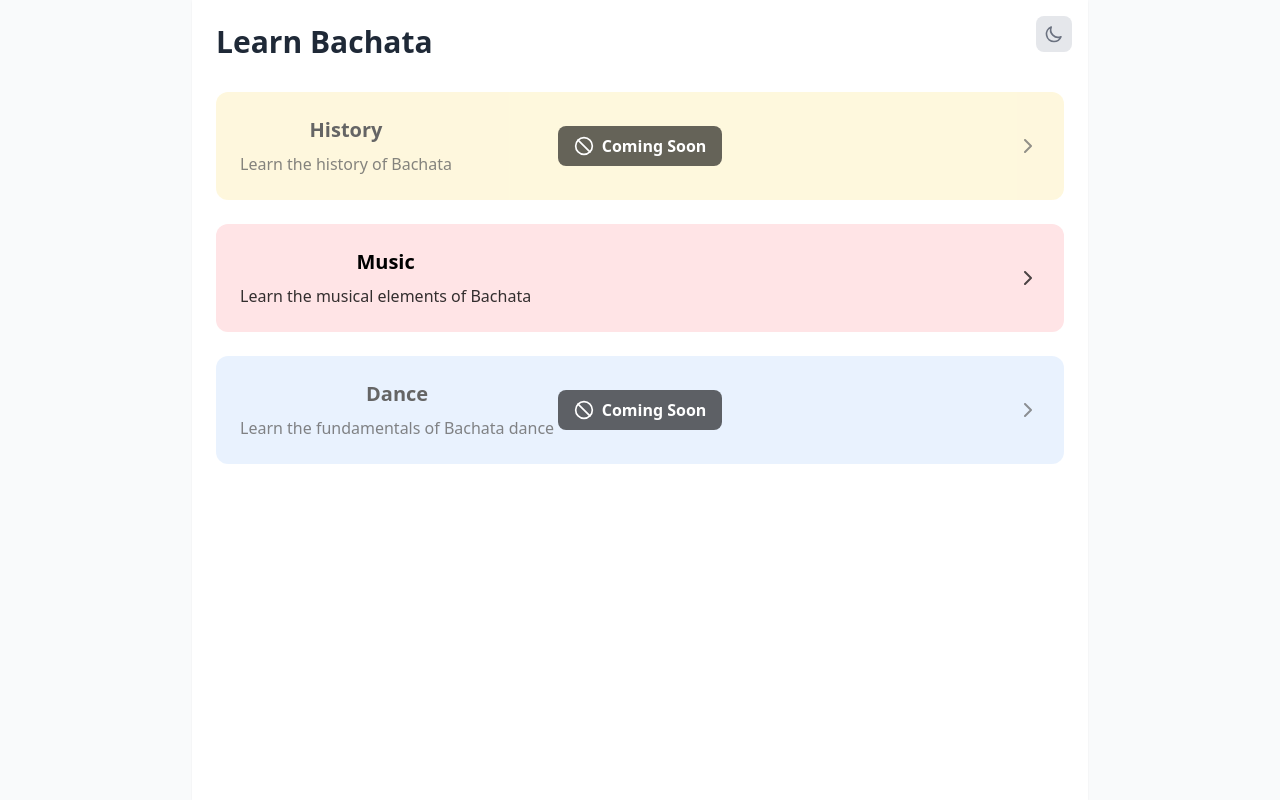
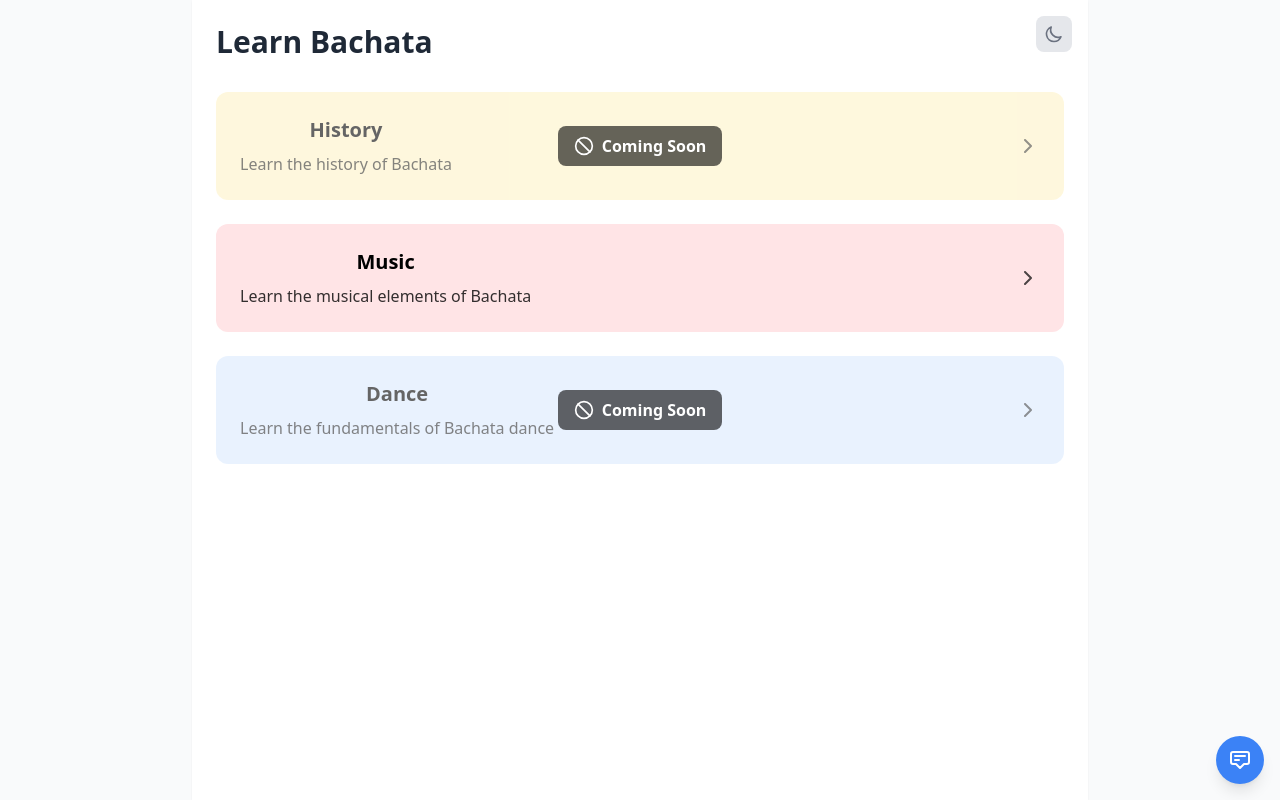
Before and after one commit to JaviMaligno/bachatapp, a React (Vite) app: page / in a window 1280 px wide. Built offline with nearby package versions, Linux system fonts and the light colour scheme.

Commit message:
Add FeedbackButton to AppLayout for user interaction

```diff
--- /dev/null
+++ b/src/components/common/FeedbackButton.tsx
@@ -0,0 +1,70 @@
+import React, { useState } from 'react';
+
+export const FeedbackButton: React.FC = () => {
+  const [isOpen, setIsOpen] = useState(false);
+  const [feedback, setFeedback] = useState('');
+  const EMAIL = 'javiturco33@gmail.com';
+
+  const handleSubmit = () => {
+    const subject = encodeURIComponent('App Feedback');
+    const body = encodeURIComponent(feedback);
+    const mailtoLink = `mailto:${EMAIL}?subject=${subject}&body=${body}`;
+    window.location.href = mailtoLink;
+    setIsOpen(false);
+    setFeedback('');
+  };
+
+  return (
+    <>
+      <button
+        onClick={() => setIsOpen(true)}
+        className="fixed bottom-4 right-4 bg-blue-500 hover:bg-blue-600 text-white rounded-full p-3 shadow-lg transition-colors"
+        aria-label="Send Feedback"
+      >
+        <svg
+          xmlns="http://www.w3.org/2000/svg"
+          className="h-6 w-6"
+          fill="none"
+          viewBox="0 0 24 24"
+          stroke="currentColor"
+        >
+          <path
+            strokeLinecap="round"
+            strokeLinejoin="round"
+            strokeWidth={2}
+            d="M7 8h10M7 12h4m1 8l-4-4H5a2 2 0 01-2-2V6a2 2 0 012-2h14a2 2 0 012 2v8a2 2 0 01-2 2h-3l-4 4z"
+          />
+        </svg>
+      </button>
+
+      {isOpen && (
+        <div className="fixed inset-0 bg-black bg-opacity-50 flex items-center justify-center p-4">
+          <div className="bg-white dark:bg-gray-800 rounded-lg p-6 max-w-md w-full">
+            <h2 className="text-xl font-semibold mb-4 dark:text-white">Send Feedback</h2>
+            <textarea
+              className="w-full h-32 p-2 border rounded-lg mb-4 dark:bg-gray-700 dark:text-white dark:border-gray-600"
+              placeholder="Please enter your feedback here..."
+              value={feedback}
+              onChange={(e) => setFeedback(e.target.value)}
+            />
+            <div className="flex justify-end gap-2">
+              <button
+                onClick={() => setIsOpen(false)}
+                className="px-4 py-2 text-gray-600 hover:text-gray-800 dark:text-gray-300 dark:hover:text-white"
+              >
+                Cancel
+              </button>
+              <button
+                onClick={handleSubmit}
+                className="px-4 py-2 bg-blue-500 text-white rounded hover:bg-blue-600"
+                disabled={!feedback.trim()}
+              >
+                Send Feedback
+              </button>
+            </div>
+          </div>
+        </div>
+      )}
+    </>
+  );
+};
--- a/src/components/layout/AppLayout.tsx
+++ b/src/components/layout/AppLayout.tsx
@@ -1,5 +1,6 @@
 import React from 'react';
 import { DarkModeToggle } from '../common/DarkModeToggle';
+import { FeedbackButton } from '../common/FeedbackButton';
 
 interface AppLayoutProps {
   children: React.ReactNode;
@@ -12,6 +13,7 @@ export const AppLayout: React.FC<AppLayoutProps> = ({ children }) => (
         <DarkModeToggle />
       </div>
       {children}
+      <FeedbackButton />
     </div>
   </div>
 );
```
